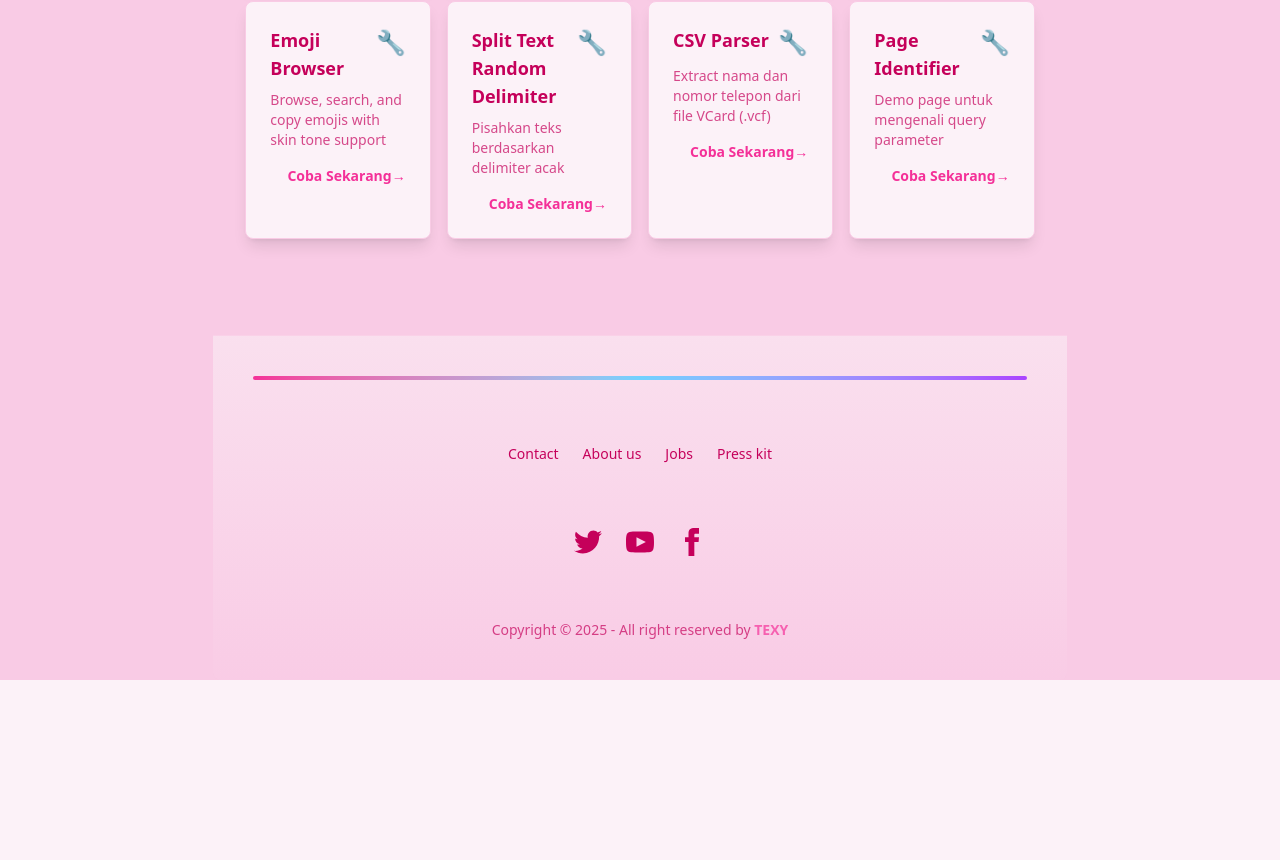
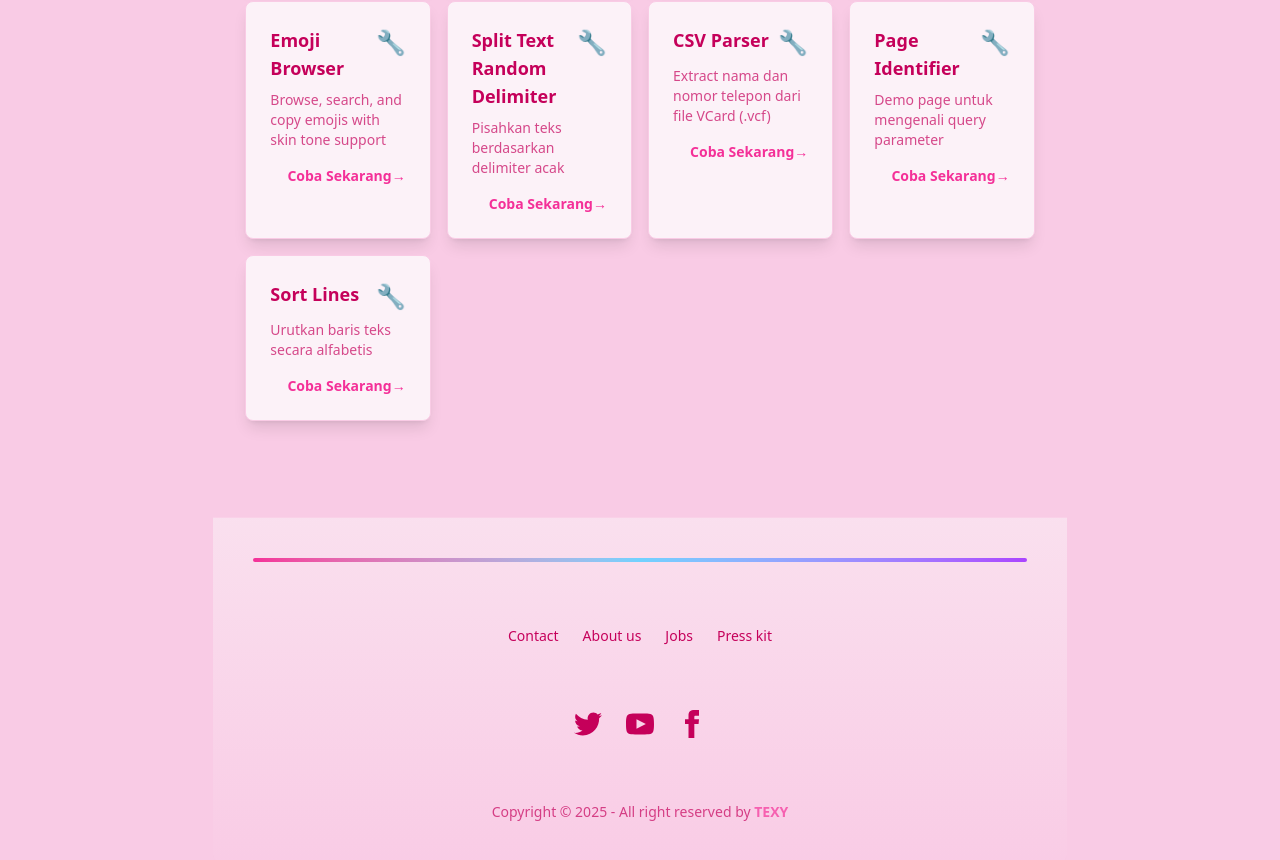
Before and after one commit to occaza/ttx, a SvelteKit app: page / in a window 1280 px wide. Shown: the part 1553-2413 px from the top of the page. Before the commit the page ends 2233 px from the top, so only its background shows below. Built offline with nearby package versions, Linux system fonts and the light colour scheme; no server answers.

Commit message:
edit all

```diff
--- a/src/lib/components/Nav.svelte
+++ b/src/lib/components/Nav.svelte
@@ -16,7 +16,8 @@
 				{ title: 'Count Lines & Duplicates', href: '/text-tools/lines-counter' },
 				{ title: 'Compare Two Files', href: '/text-tools/files-comparation' },
 				{ title: 'Caption Formatter', href: '/text-tools/captions-formatter' },
-				{ title: 'Split by Delimiter', href: '/text-tools/split-random-delimiter' }
+				{ title: 'Split by Delimiter', href: '/text-tools/split-random-delimiter' },
+				{ title: 'Sort Lines', href: '/text-tools/sort-lines' }
 			]
 		},
 		{
--- a/src/routes/+page.svelte
+++ b/src/routes/+page.svelte
@@ -127,5 +127,10 @@
 			desc="Demo page untuk mengenali query parameter"
 			href="/pageid?id=Demo"
 		/>
+		<ToolCard
+			title="Sort Lines"
+			desc="Urutkan baris teks secara alfabetis"
+			href="/text-tools/sort-lines"
+		/>
 	</div>
 </div>
```
